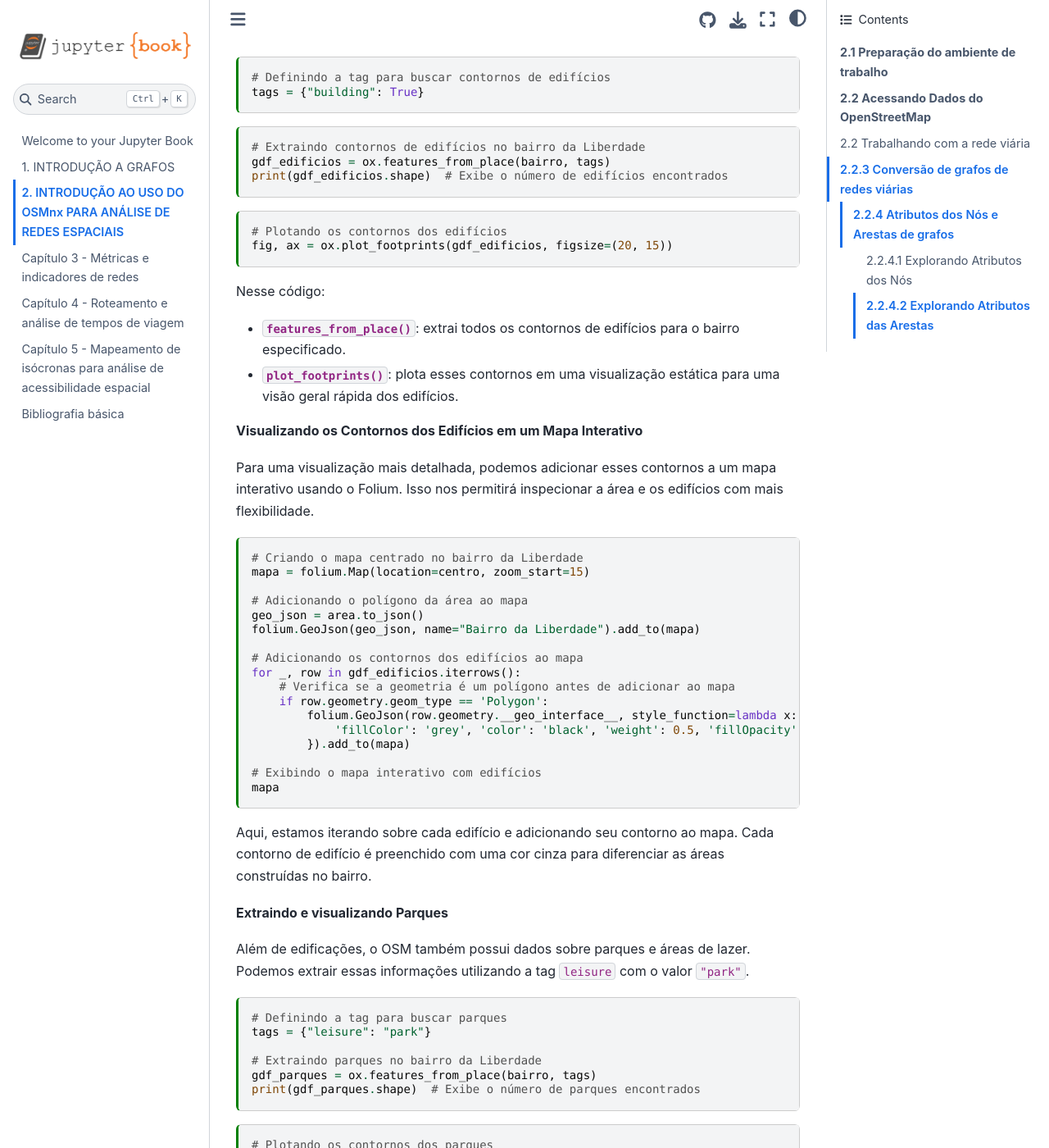
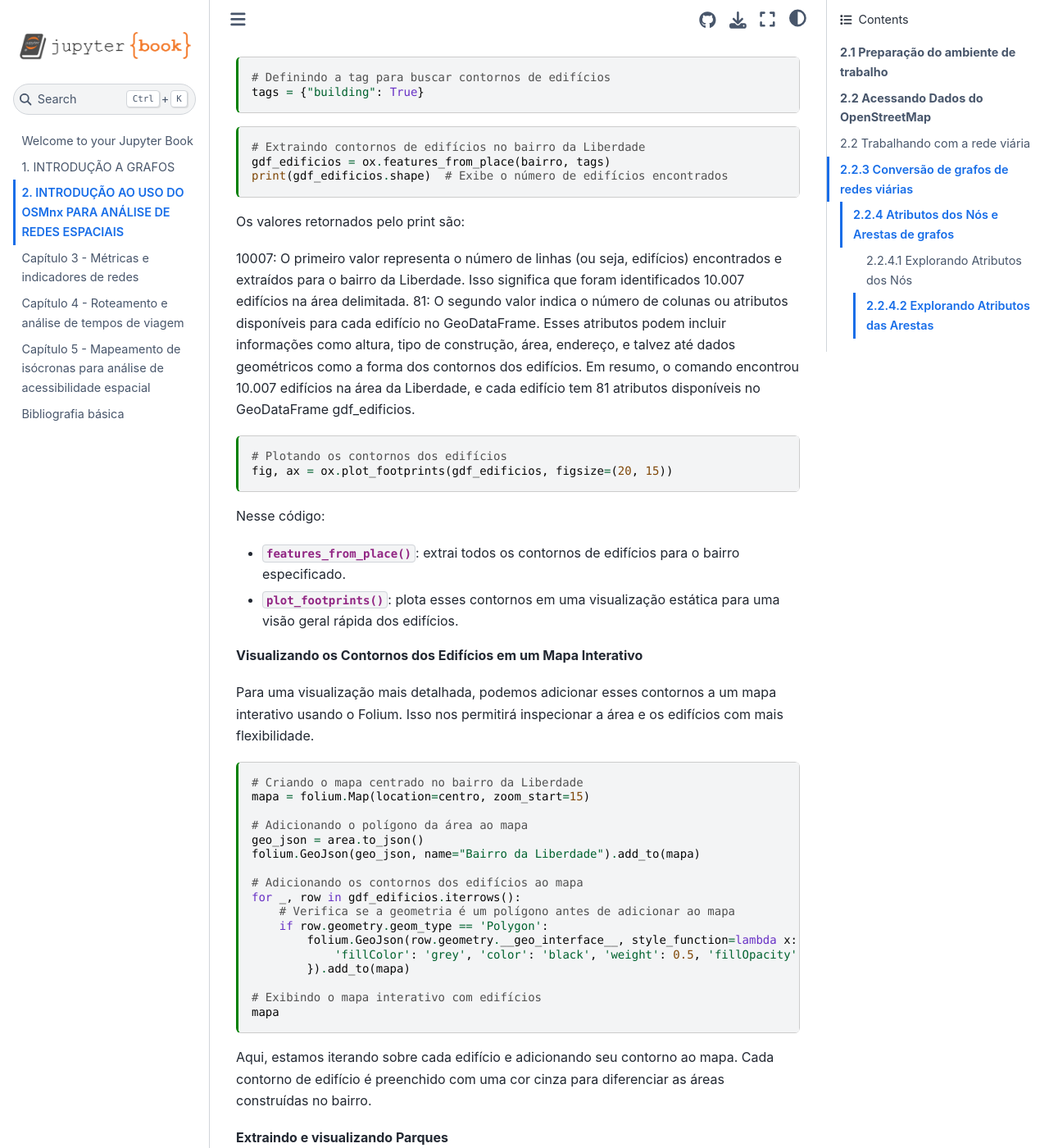
Before and after one commit to Alexandrogschafer/spatial_network_analysis, a Jupyter Book: the page built from capitulo2.md, in a window 1280 px wide and 1400 px high, scrolled down 6770 px. Shown: the whole window at 82% size. Built offline with Jupyter Book 1.0.4 settings and Sphinx 7.4.7 and the Sphinx Book theme 1.1.4, drawn with Linux system fonts in a browser that asks for light colours; some of the changed text lies outside the part shown.

Commit message:
Atualização do capítulo 2 e das imagens associadas

````diff
--- a/capitulo2.md
+++ b/capitulo2.md
@@ -216,6 +216,12 @@ gdf_edificios = ox.features_from_place(bairro, tags)
 print(gdf_edificios.shape)  # Exibe o número de edifícios encontrados
 ```
 
+Os valores retornados pelo print são:
+
+10007: O primeiro valor representa o número de linhas (ou seja, edifícios) encontrados e extraídos para o bairro da Liberdade. Isso significa que foram identificados 10.007 edifícios na área delimitada.
+81: O segundo valor indica o número de colunas ou atributos disponíveis para cada edifício no GeoDataFrame. Esses atributos podem incluir informações como altura, tipo de construção, área, endereço, e talvez até dados geométricos como a forma dos contornos dos edifícios.
+Em resumo, o comando encontrou 10.007 edifícios na área da Liberdade, e cada edifício tem 81 atributos disponíveis no GeoDataFrame gdf_edificios.
+
 ```{code-cell}
 # Plotando os contornos dos edifícios
 fig, ax = ox.plot_footprints(gdf_edificios, figsize=(20, 15))
@@ -266,6 +272,7 @@ tags = {"leisure": "park"}
 gdf_parques = ox.features_from_place(bairro, tags)
 print(gdf_parques.shape)  # Exibe o número de parques encontrados
 ```
+Existem 32 parques na área da Liberdade. Cada parque tem 39 atributos disponíveis no GeoDataFrame gdf_parques.
 
 ```{code-cell}
 # Plotando os contornos dos parques
@@ -302,7 +309,11 @@ gdf_onibus = ox.features_from_place(bairro, tags)
 
 # Exibir o número de pontos de ônibus baixados
 print(gdf_onibus.shape)
+```
 
+Existem 93 pontos de ônibus, com 39 atributos disponíveis no GeoDataFrame gdf_onibus.
+
+```{code-cell}
 # Plotar os pontos de ônibus
 gdf_onibus.plot()
 ```
@@ -323,7 +334,11 @@ gdf_rios = ox.features_from_place(bairro, tags)
 
 # Exibir o número de cursos d'água baixados
 print(gdf_rios.shape)
+```
 
+Existem 11 cursos d'água ou trechos de cursos d'água, com 9 atributos disponíveis no GeoDataFrame gdf_rios.
+
+```{code-cell}
 # Plotar os cursos d'água
 gdf_rios.plot()
 ```
@@ -346,7 +361,11 @@ gdf_amenities = ox.features_from_place(bairro, tags)
 
 # Exibir o número de amenities baixadas
 print(gdf_amenities.shape)  # Mostra quantas amenidades foram baixadas
+```
+Existem 460 pontos de interesse no bairro da Liberdade, com 157 atributos disponíveis no GeoDataFrame gdf_amenities.
 
+
+```{code-cell}
 # Plotar as amenities em uma visualização estática
 gdf_amenities.plot()
 ```
@@ -370,7 +389,11 @@ gdf_hospitais = ox.features_from_place(bairro, tags)
 
 # Exibir o número de hospitais baixados
 print(gdf_hospitais.shape)
+```
 
+Existem 8 hospitais ou postos de saúde no bairro da Liberdade, com 33 atributos disponíveis no GeoDataFrame gdf_hospitais.
+
+```{code-cell}
 # Plotar os hospitais
 gdf_hospitais.plot()
 ```
@@ -636,8 +659,6 @@ m = road_network.explore(m=m, tiles=tiles, color="blue", tooltip="name", style_k
 bus_stops = ox.features_from_place(bairro, tags={"highway": "bus_stop"})
 m = bus_stops.explore(tiles=tiles, color="red", tooltip="name", marker_kwds=mk)
 
-
-
 # Exibir o mapa interativo
 m
 ```
@@ -728,13 +749,7 @@ Os nós representam interseções ou cruzamentos na rede viária e podem conter
 - Coordenadas de localização (`x` e `y`).
 - Outros dados contextuais, como elevação, se disponível.
 
-```{code-cell}
-# Contar o número de nós
-print("Número total de nós:", len(gdf_nos))
 
-# Exibir as colunas (atributos) dos nós
-print(gdf_nos.columns)
-```
 
 As arestas representam os segmentos de rua entre os nós e possuem diversos atributos, como:
 - `name`: Nome da rua, se mapeado no OSM.
@@ -745,10 +760,7 @@ As arestas representam os segmentos de rua entre os nós e possuem diversos atri
 
 Esses atributos auxiliam na análise de características da rede viária, como a identificação de vias principais e a análise de acessibilidade e de tráfego.
 
-```{code-cell}
-# Exibir as colunas (atributos) das arestas
-print(gdf_arestas.columns)
-```
+
 
 
 #### 2.2.4.1 Explorando Atributos dos Nós
@@ -767,8 +779,20 @@ Os atributos dos nós em um grafo OSMnx armazenam os dados de cada ponto de inte
 
 Para uma análise detalhada dos dados sobre os nós da rede viária no DataFrame gdf_nos, podemos seguir uma sequência de comandos que verificam e exploram os registros referentes a cada atributo.
 
+Inicialmente, vamos contar o número total de nós de nosso conjunto de dados.
+```{code-cell}
+# Contar o número de nós
+print("Número total de nós:", len(gdf_nos))
+```
 
-Inicialmente, vamos definir as colunas que queremos consultar no DataFrame `gdf_nos`, que representa os nós de uma rede viária. Esse conjunto de colunas inclui dados sobre as coordenadas (`y`, `x`), número de ruas conectadas a cada nó (`street_count`), tipo de via (`highway`), referência do nó (`ref`) e geometria da localização (`geometry`).
+Em seguida, podemos verificar os atributos existentes.
+
+```{code-cell}
+# Exibir as colunas (atributos) dos nós
+print(gdf_nos.columns)
+```
+
+Agora, vamos definir os atributos (colunas) que queremos consultar no DataFrame `gdf_nos`, que representa os nós de uma rede viária. Esse conjunto de colunas inclui dados sobre as coordenadas (`y`, `x`), número de ruas conectadas a cada nó (`street_count`), tipo de via (`highway`), referência do nó (`ref`) e geometria da localização (`geometry`).
 
 ```{code-cell}
 colunas = ['y', 'x', 'street_count', 'highway', 'ref', 'geometry']
````
Also changed, not shown: other parts of capitulo2.md (+6 -6 lines).
